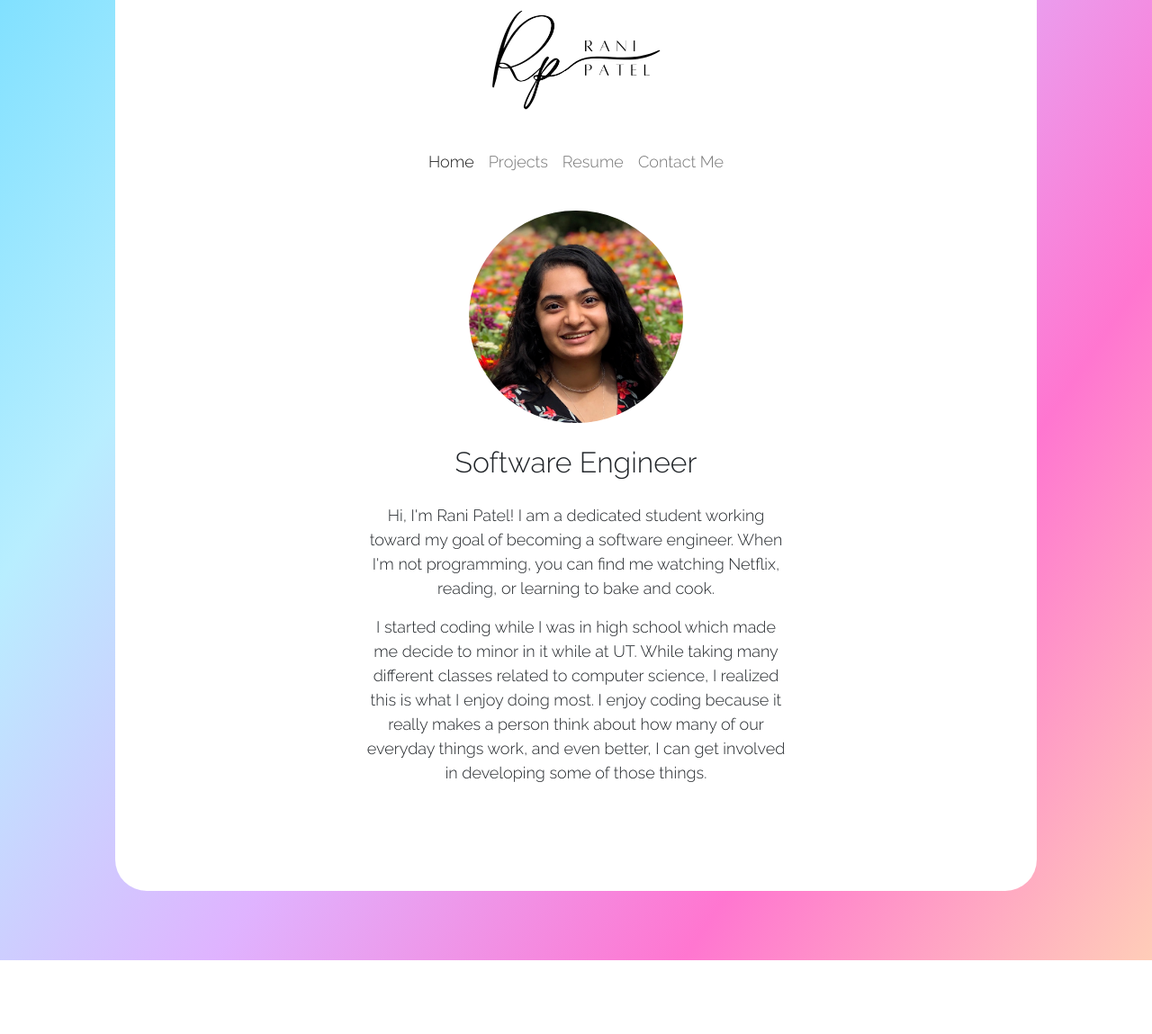
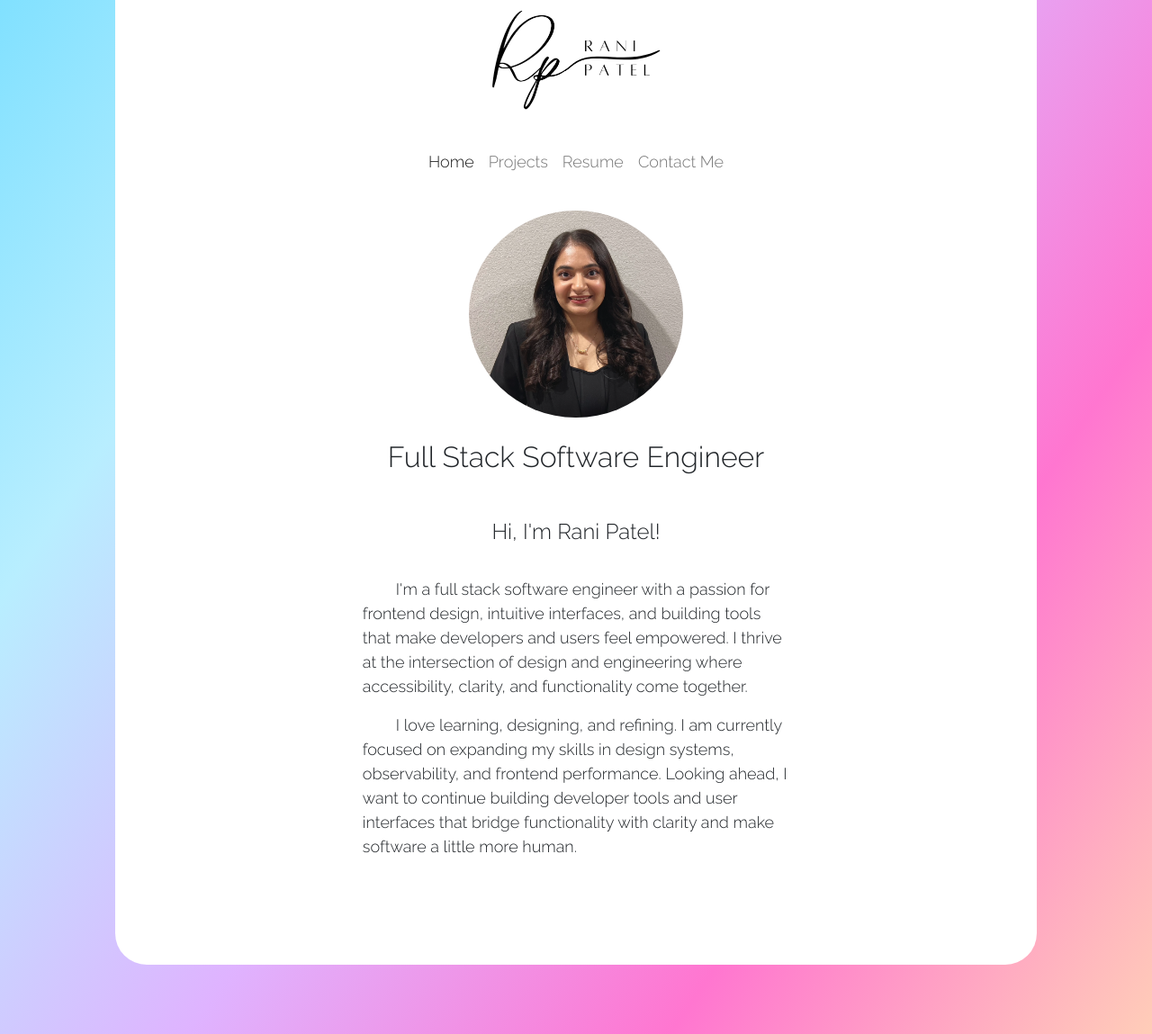
Before and after one commit to rjp99/rjp99.github.io, a PHP site: page / in a window 1280 px wide. Shown: the part 128-1277 px from the top of the page at 90% size. Before the commit the page ends 1195 px from the top, so only its background shows below. Run offline with PHP 8.4, Linux system fonts and the light colour scheme.

Commit message:
update pic, resume, text

```diff
--- a/index.html
+++ b/index.html
@@ -28,23 +28,18 @@
         <div class="container">
 			<div class="text-center">
 				<img src="images/rani.png" class="mx-auto rounded-circle d-block w-25" alt="rani">
-				<h2>Software Engineer</h2>
+				<h2>Full Stack Software Engineer</h2>
 			</div>
 
           	<div class="text-center mx-auto w-50">
-				<p>
-					Hi, I'm Rani Patel! I am a dedicated student working toward my goal of
-					becoming a software engineer. When I'm not programming, you can find me watching
-					Netflix, reading, or learning to bake and cook.
-				</p>
-				<p>
-					I started coding while I was in high school which made
-					me decide to minor in it while at UT. While taking many different
-					classes related to computer science, I realized this is what I enjoy
-					doing most. I enjoy coding because it really makes a person think
-					about how many of our everyday things work, and even better, I can
-					get involved in developing some of those things.
-				</p>
+				<h4>
+					Hi, I'm Rani Patel!
+				</h4>
+				<br/>
+				<p>&nbsp;&nbsp;&nbsp;&nbsp;&nbsp;&nbsp;&nbsp;&nbsp;I'm a full stack software engineer with a passion for frontend design, intuitive interfaces, and building tools that make developers and users feel empowered. I thrive at the intersection of design and engineering where accessibility, clarity, and functionality come together.</p>
+				<!-- <p>At Sonatype, I've contributed extensively to Nexus Repository, including the open-source Community Edition. From modernizing React and Java codebases to leading UI/UX improvements in analytics and cloud features, I’ve delivered over 40 meaningful contributions spanning feature work, release automation, and public-facing tools. I’ve also served as Release Captain, helping streamline CI/CD and making the deployment process smoother for our teams and our users.</p> -->
+				<!-- <p>What I’m most proud of is making complex systems simpler—from reducing Docker deployment friction to building interfaces that clearly communicate metrics, health checks, and usage insights. I'm also an advocate for open source: ~25% of my work directly supports OSS users, and I care deeply about improving documentation, accessibility, and long-term sustainability of community-facing projects.</p> -->
+				<p>&nbsp;&nbsp;&nbsp;&nbsp;&nbsp;&nbsp;&nbsp;&nbsp;I love learning, designing, and refining. I am currently focused on expanding my skills in design systems, observability, and frontend performance. Looking ahead, I want to continue building developer tools and user interfaces that bridge functionality with clarity and make software a little more human.</p>
 			</div>
 		</div>
         <script src="https://cdn.jsdelivr.net/npm/bootstrap@5.2.2/dist/js/bootstrap.bundle.min.js" integrity="sha384-OERcA2EqjJCMA+/3y+gxIOqMEjwtxJY7qPCqsdltbNJuaOe923+mo//f6V8Qbsw3" crossorigin="anonymous"></script>
--- a/main.css
+++ b/main.css
@@ -22,6 +22,10 @@ html {
 
 .card-body {
     background-color: white;
+}
+
+p {
+    text-align: left;
 }
 
 a {
```
Also changed, not shown: images/rani.png, 3 other files.
